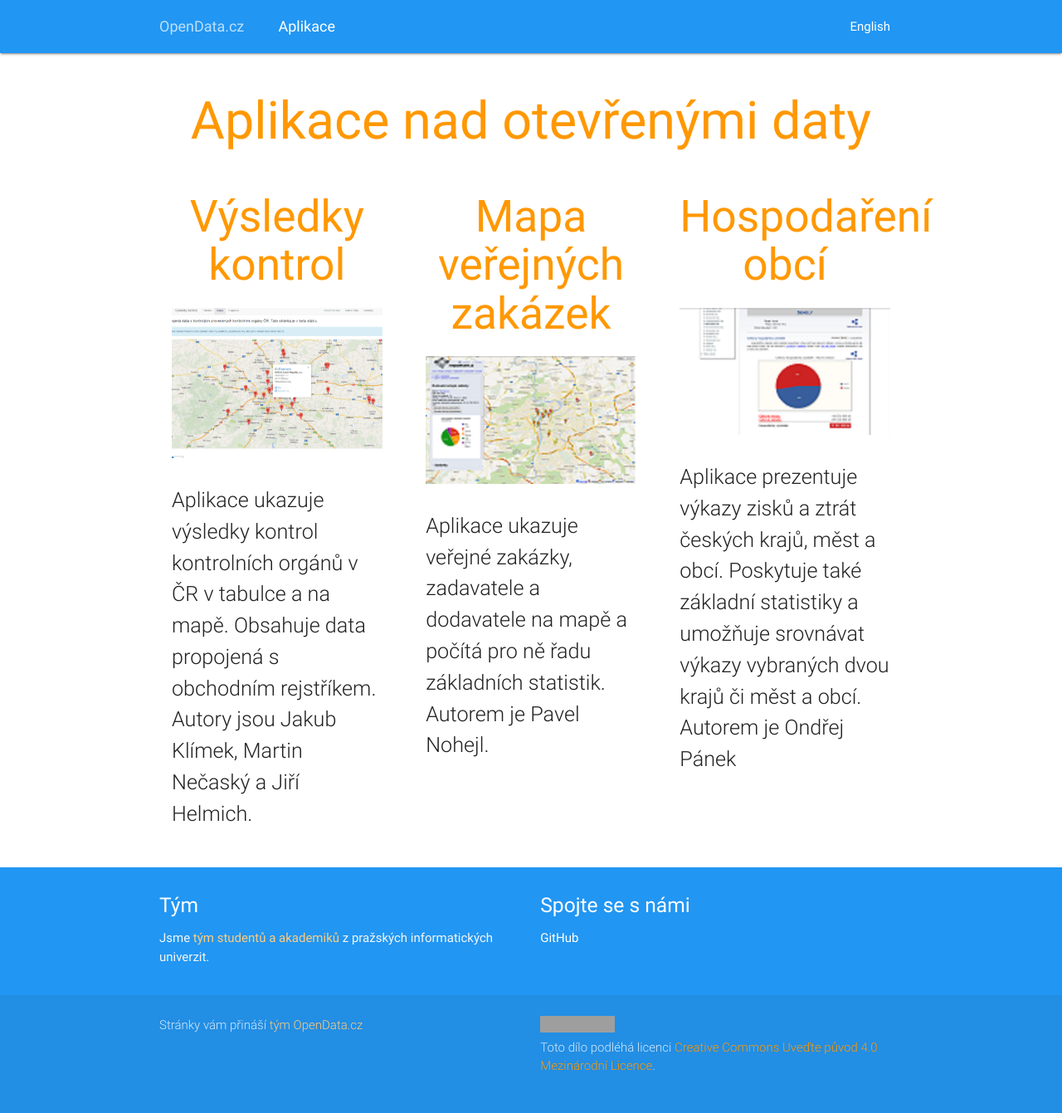
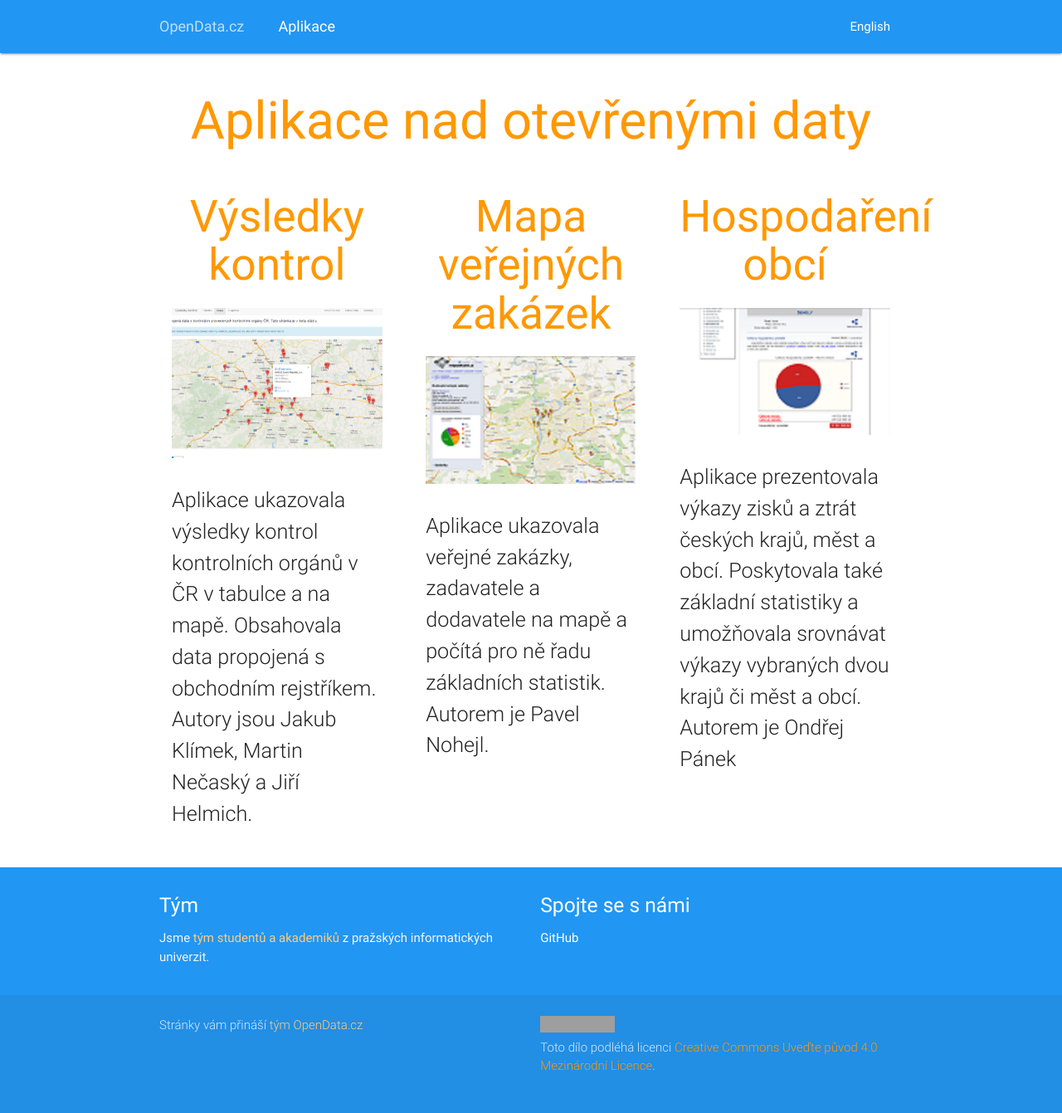
Before and after one commit to opendatacz/opendatacz.github.io, a Jekyll site: the page built from aplikace/index.html, in a window 1280 px wide. Shown: the whole page at 83% size. Built offline with Jekyll 4.4.1, drawn with Linux system fonts in a browser that asks for light colours; nearby versions of some CDN libraries; grey boxes are pictures that could not be loaded.

Commit message:
Update index.html

```diff
--- a/aplikace/index.html
+++ b/aplikace/index.html
@@ -16,10 +16,10 @@ lang: cs
       <div class="icon-block">
         <h2 class="center orange-text">Výsledky kontrol</h2>
         <p class="center">
-        <a href="http://vysledkykontrol.cz"><img src="/assets/images/app-screenshot-kontroly.png" alt="Výsledky kontrol" class="responsive-img"/></a>
+        <img src="/assets/images/app-screenshot-kontroly.png" alt="Výsledky kontrol" class="responsive-img"/>
         </p>
         <p class="light flow-text">
-        Aplikace ukazuje výsledky kontrol kontrolních orgánů v ČR v tabulce a na mapě. Obsahuje data propojená s obchodním rejstříkem. Autory jsou Jakub Klímek, Martin Nečaský a Jiří Helmich.
+        Aplikace ukazovala výsledky kontrol kontrolních orgánů v ČR v tabulce a na mapě. Obsahovala data propojená s obchodním rejstříkem. Autory jsou Jakub Klímek, Martin Nečaský a Jiří Helmich.
         </p>
       </div>
     </div>
@@ -28,10 +28,10 @@ lang: cs
       <div class="icon-block">
         <h2 class="center orange-text">Mapa veřejných zakázek</h2>
         <p class="center">
-        <a href="http://www.mapazakazek.cz/"><img src="/assets/images/app-screenshot-mapazakazek.png" alt="Mapa veřejných zakázek" class="responsive-img"/></a>
+        <img src="/assets/images/app-screenshot-mapazakazek.png" alt="Mapa veřejných zakázek" class="responsive-img"/>
         </p>
         <p class="light flow-text">
-        Aplikace ukazuje veřejné zakázky, zadavatele a dodavatele na mapě a počítá pro ně řadu základních statistik. Autorem je Pavel Nohejl.
+        Aplikace ukazovala veřejné zakázky, zadavatele a dodavatele na mapě a počítá pro ně řadu základních statistik. Autorem je Pavel Nohejl.
         </p>
       </div>
     </div>
@@ -40,10 +40,10 @@ lang: cs
       <div class="icon-block">
         <h2 class="center orange-text">Hospodaření obcí</h2>
         <p class="center">
-        <a href="http://vysledkykontrol.cz"><img src="/assets/images/app-screenshot-rozpocty.png" alt="Hospodaření obcí" class="responsive-img"/></a>
+        <img src="/assets/images/app-screenshot-rozpocty.png" alt="Hospodaření obcí" class="responsive-img"/>
         </p>
         <p class="light flow-text">
-        Aplikace prezentuje výkazy zisků a ztrát českých krajů, měst a obcí. Poskytuje také základní statistiky a umožňuje srovnávat výkazy vybraných dvou krajů či měst a obcí. Autorem je Ondřej Pánek
+        Aplikace prezentovala výkazy zisků a ztrát českých krajů, měst a obcí. Poskytovala také základní statistiky a umožňovala srovnávat výkazy vybraných dvou krajů či měst a obcí. Autorem je Ondřej Pánek
         </p>
       </div>
     </div>
```
